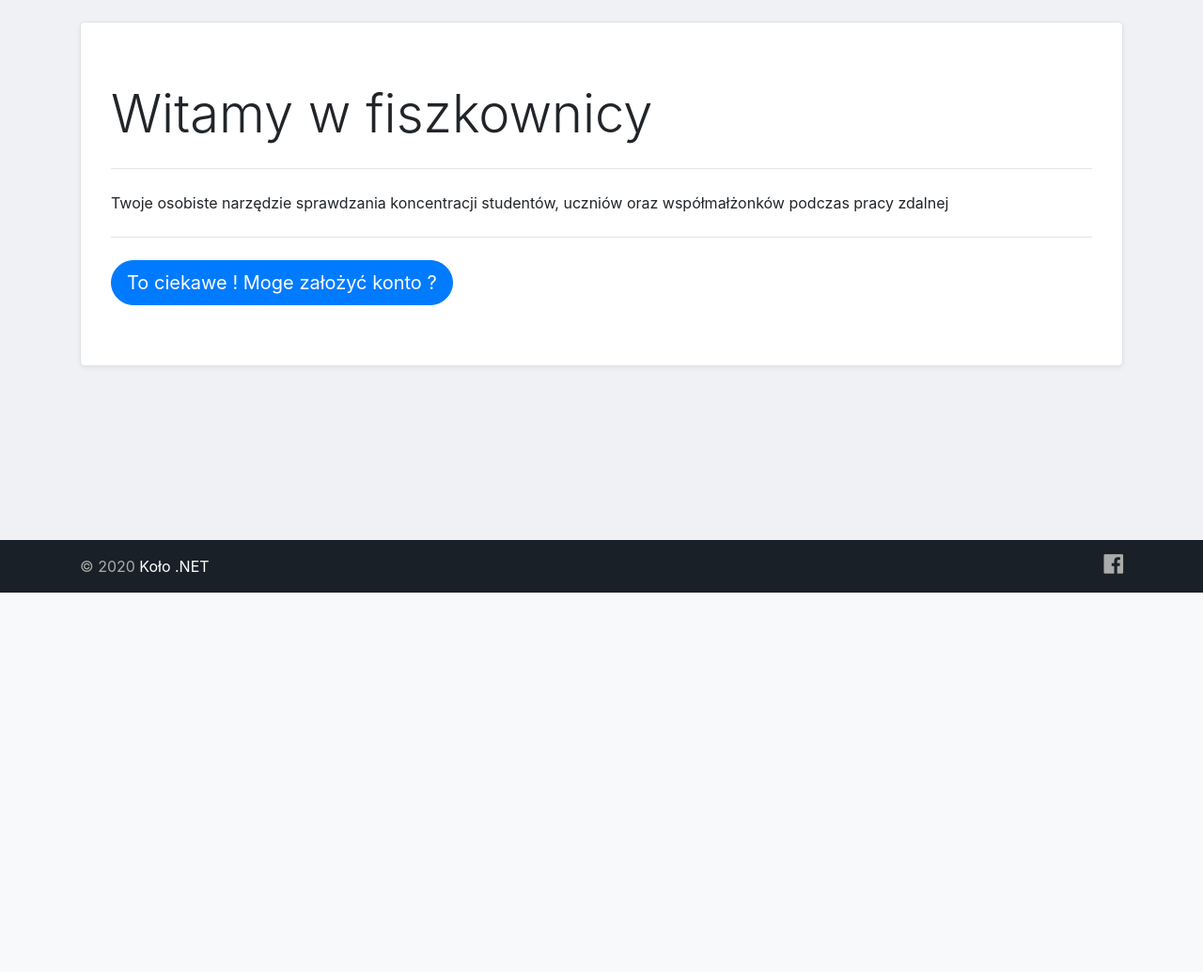
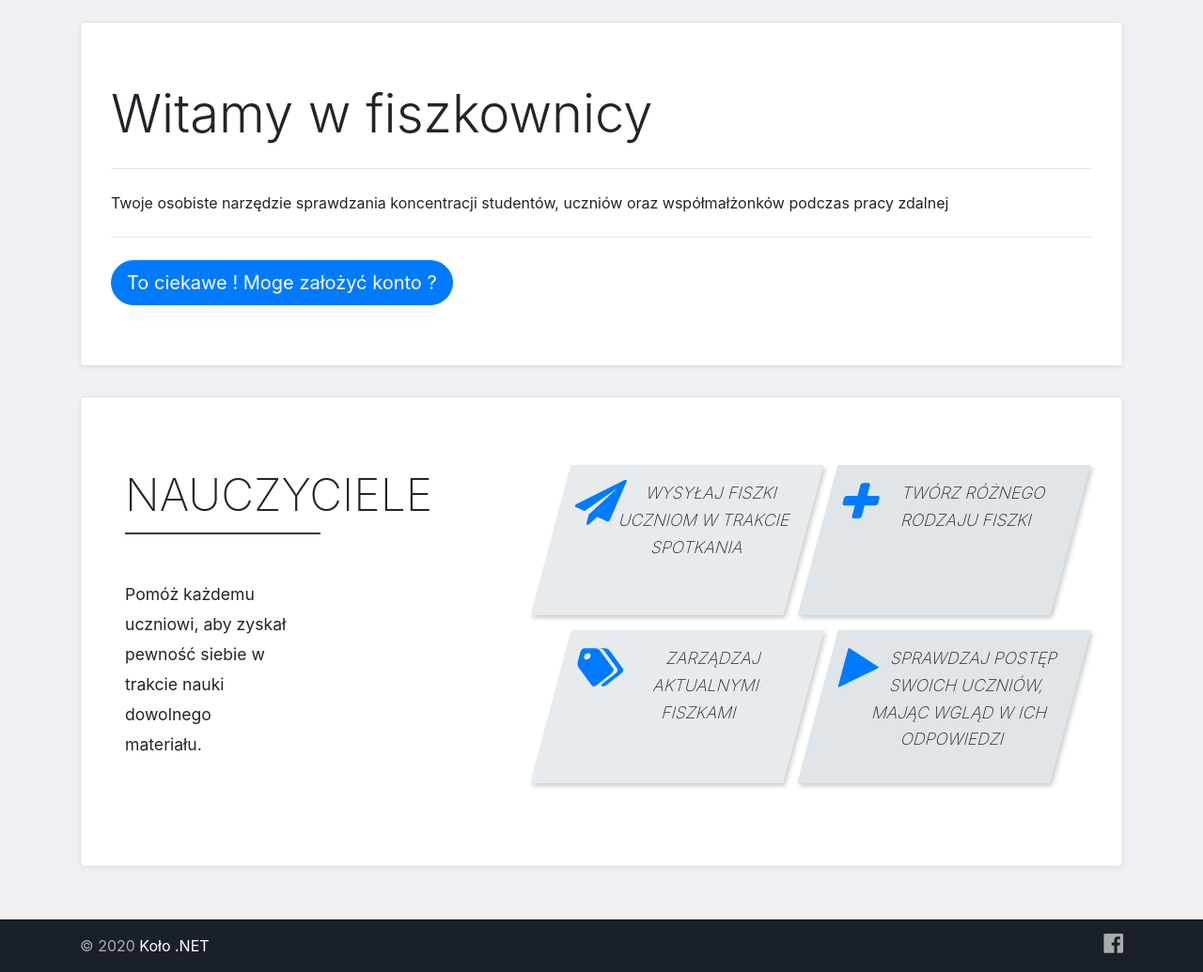
Before and after one commit to Grupa-NET-PK/hackaton, a Django app: page / in a window 1280 px wide. Shown: the part 169-1204 px from the top of the page at 94% size. Before the commit the page ends 800 px from the top, so only its background shows below. Run offline with Django 3.2, Linux system fonts and the light colour scheme; data that the repository does not hold is empty; some libraries are stand-ins or nearby versions.

Commit message:
Main page visual changes

```diff
--- a/hackaton_app/static/hackaton_app/style.css
+++ b/hackaton_app/static/hackaton_app/style.css
@@ -55,3 +55,116 @@ body
 {
     border-radius: 25px;
 }
+
+
+
+
+
+/* Sebastian's section */
+
+
+@import url("https://fonts.googleapis.com/css?family=Montserrat:200,300,400,700,800");
+.services {
+    display: flex;
+    flex-direction: row;
+    flex-wrap: wrap;
+    justify-content: space-between; }
+    @media (min-width: 50px) and (max-width: 648px) {
+      .services {
+        flex-direction: column; } }
+    @media (min-width: 649px) and (max-width: 1049px) {
+      .services {
+        flex-direction: column; } }
+    .services__left {
+      flex: 1;
+      box-sizing: border-box;
+      padding-right: 2vw;
+      position: relative; }
+      @media (min-width: 50px) and (max-width: 648px) {
+        .services__left {
+          flex-basis: 250px;
+          margin-bottom: 3rem; } }
+      @media (min-width: 649px) and (max-width: 1049px) {
+        .services__left {
+          flex-basis: 250px;
+          margin-bottom: 3rem; } }
+
+          .services__list {
+            z-index: 3;
+            transform: scale(1);
+            flex: 1.5;
+            display: flex;
+            flex-direction: row;
+            flex-wrap: wrap;
+            min-height: 25vw;
+            perspective: 500px;
+            perspective-origin: 200% 100%; }
+          .services__item {
+            backface-visibility: hidden;
+            box-shadow: 3px 3px 5px rgba(0, 0, 0, 0.2);
+            margin: .5rem;
+            transform: skew(-15deg);
+            cursor: default;
+            font-weight: 200;
+            text-align: center;
+            padding: 1rem 1rem;
+            text-transform: uppercase;
+            font-size: 1.1rem;
+            line-height: 1.8rem;
+            /* letter-spacing: .1rem; */
+            position: relative;
+            min-height: 10rem;
+            display: flex;
+            /* flex-direction: column; */
+            justify-content: space-between;
+            flex: 1 1 15rem;
+            width: 32.5%;
+            height: auto;
+            background-color: #e8ebed;
+            transition: all .3s; }
+            @media (min-width: 50px) and (max-width: 648px) {
+              .services__item {
+                transform: none; } }
+            @media (min-width: 649px) and (max-width: 1049px) {
+              .services__item {
+                transform: none; } }
+            .services__item:nth-of-type(2n) {
+              background-color: #eef0f1; }
+            .services__item:nth-of-type(2), .services__item:last-of-type {
+              background-color: #dfe5e8; }
+            .services__item:hover {
+              background-color: #007bff;
+              transform: skew(-15deg) translateZ(5px);
+              box-shadow: 8px 8px 5px rgba(0, 0, 0, 0.2); }
+              @media (min-width: 50px) and (max-width: 648px) {
+                .services__item:hover {
+                  transform: none; } }
+              @media (min-width: 649px) and (max-width: 1049px) {
+                .services__item:hover {
+                  transform: none; } }
+            .services__item:hover .services__item__icon, .services__item:hover .services__item__text {
+              color: white; }
+            .services__item__icon {
+              box-sizing: border-box;
+              margin-bottom: 2rem;
+              font-size: 3rem;
+              color: #007bff; }
+          .services__heading {
+            text-transform: uppercase;
+            font-weight: 200;
+            display: block;
+            font-size: 3rem;
+            display: inline-block;
+            line-height: 5rem;
+            margin-bottom: 3rem; }
+          .services__heading::after {
+            content: ' ';
+            display: block;
+            width: 13rem;
+            height: .1rem;
+            background-color: #3c3950; }
+          .services__subheading {
+            line-height: 2rem;
+            display: inline-block;
+            padding-right: 13rem;
+            font-size: 1.1rem; }
--- a/hackaton_app/templates/hackaton_app/home.html
+++ b/hackaton_app/templates/hackaton_app/home.html
@@ -26,6 +26,34 @@
         <hr class="my-4">
       <a class="btn btn-primary btn-lg" href="{% url 'register' %}" role="button">To ciekawe ! Moge założyć konto ?</a>
     </div>
+
+    <div class="jumbotron bg-white my-box-shadow border">
+            <div class="services container">
+              <div class="services__left" data-aos="fade-right" data-aos-duration="600">
+                      <div class="center">
+                        <h1 class="services__heading">NAUCZYCIELE</h1>
+
+                        <p class="services__subheading">Pomóż każdemu uczniowi, aby zyskał pewność siebie w trakcie nauki dowolnego materiału.</p>
+                        </div>
+                </div>
+
+                <ul class="services__list" data-aos="fade-left" data-aos-duration="1000">
+                    <li class="services__item">
+                        <i class="fab fa fa-paper-plane services__item__icon"></i>
+                        <p class="services__item__text">Wysyłaj fiszki uczniom w trakcie spotkania</p>
+                    </li>
+                    <li class="services__item" >
+                    <i class="far fa fa-plus services__item__icon"></i>
+                    <p class="services__item__text">Twórz różnego rodzaju fiszki</p></li>
+                    <li class="services__item">
+                    <i class="far fa fa-tags services__item__icon"></i>
+                    <p class="services__item__text">Zarządzaj aktualnymi fiszkami</p></li>
+                    <li class="services__item">
+                    <i class="fas fa fa-play services__item__icon"></i>
+                    <p class="services__item__text">Sprawdzaj postęp swoich uczniów, mając wgląd w ich odpowiedzi</p></li>
+                </ul>
+            </div>
+    </div>
 {% endif %}
 
 {% endblock %}
```
